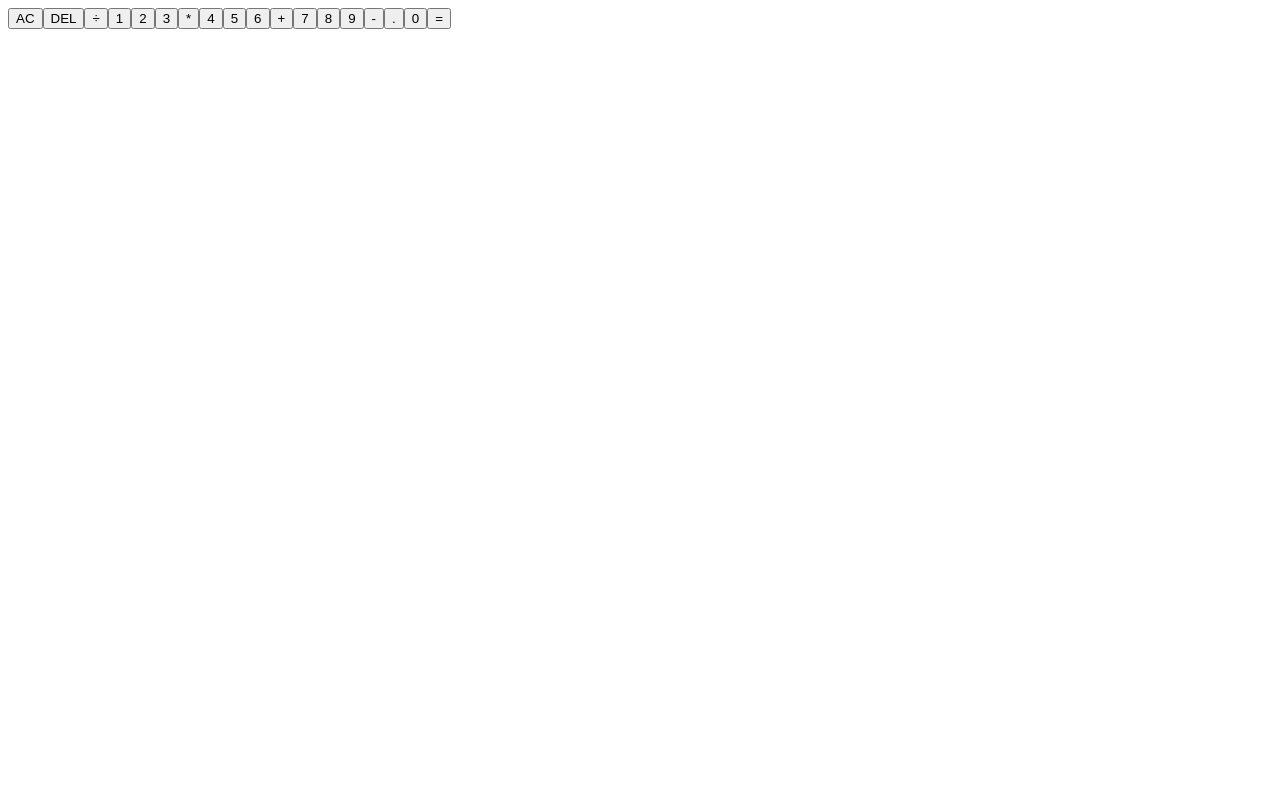
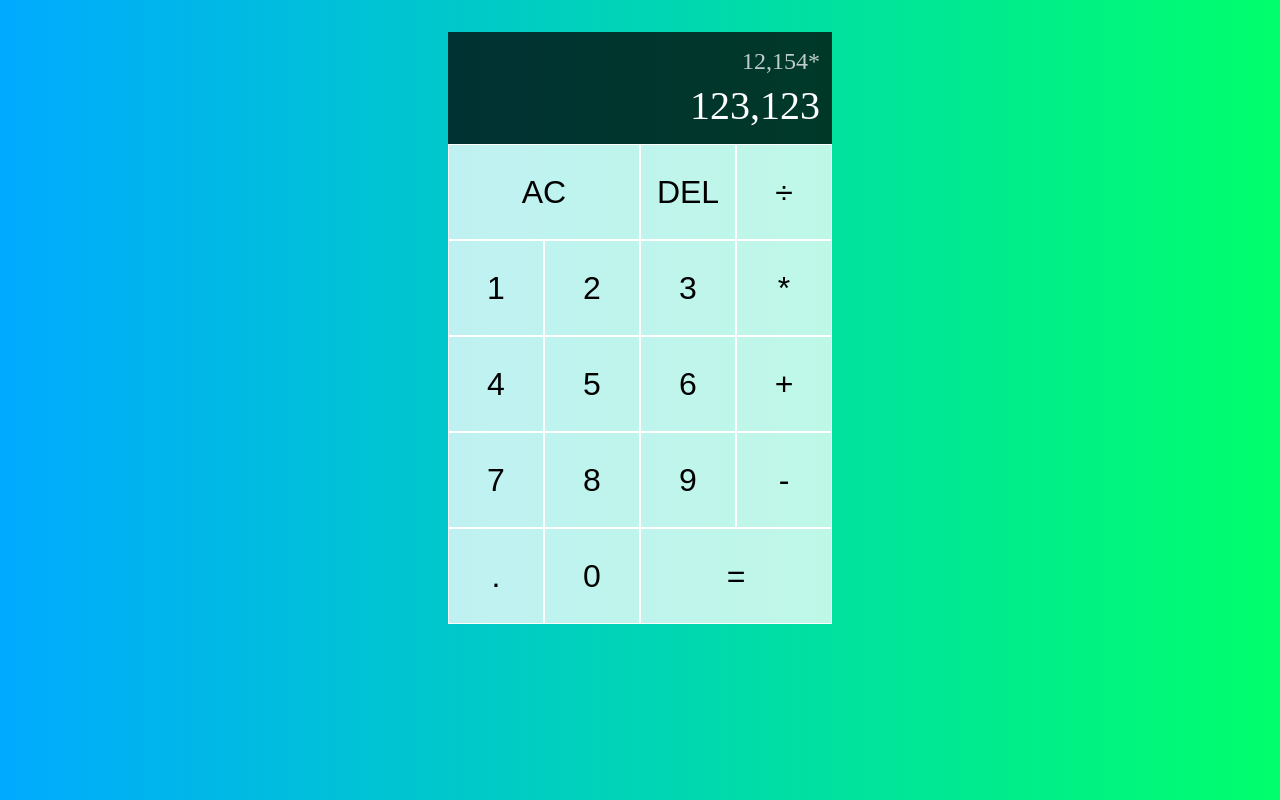
Before and after one commit to kristindyulgeryan/React-Calculator, a React (Vite) app: page / in a window 1280 px wide. Built offline with nearby package versions, Linux system fonts and the light colour scheme.

Commit message:
Set up styling for calculator project

```diff
--- a/src/App.jsx
+++ b/src/App.jsx
@@ -5,8 +5,8 @@
   return (
     <div className="calculator-grid">
      <div className="output">
-      <div className="previous-operand"></div>
-      <div className="current-operand"></div>
+      <div className="previous-operand">12,154*</div>
+      <div className="current-operand">123,123</div>
      </div>
      <button className="span-two">AC</button>
      <button >DEL</button>
--- a/src/styles.css
+++ b/src/styles.css
@@ -0,0 +1,56 @@
+*, *::before, *::after{
+    box-sizing: border-box;
+}
+
+body{
+    margin: 0;
+   background: linear-gradient(to right, #00AAFF, #00FF6C)
+}
+
+
+.calculator-grid{
+    display: grid;
+    margin-top: 2rem;
+    justify-content: center;
+    grid-template-columns: repeat(4, 6rem);
+    grid-template-rows: minmax(7rem, auto) repeat(5, 6rem);
+
+}
+.calculator-grid > button {
+    cursor: pointer;
+    font-size: 2rem;
+    border: 1px solid white;
+    outline: none;
+    background-color: rgba(255, 255, 255, .75);
+}
+
+.calculator-grid > button:hover,
+.calculator-grid > button:focus {
+    background-color: rgba(255, 255, 255, .9);
+}
+
+.span-two{
+    grid-column: span 2;
+    font-size: 2rem;
+}
+
+.output{
+    grid-column: 1 / -1;
+    background-color: rgba(0,0,0,.75);
+    display: flex;
+    flex-direction:column;
+    align-items: flex-end;
+    justify-content: space-around;
+    padding: .75rem;
+    word-wrap: break-word;
+    word-break: break-all;
+}
+
+.output .previous-operand{
+    color: rgba(255, 255, 255, .75);
+    font-size: 1.5rem;
+}
+.output .current-operand{
+    color: white;
+    font-size: 2.5rem;
+}
```
